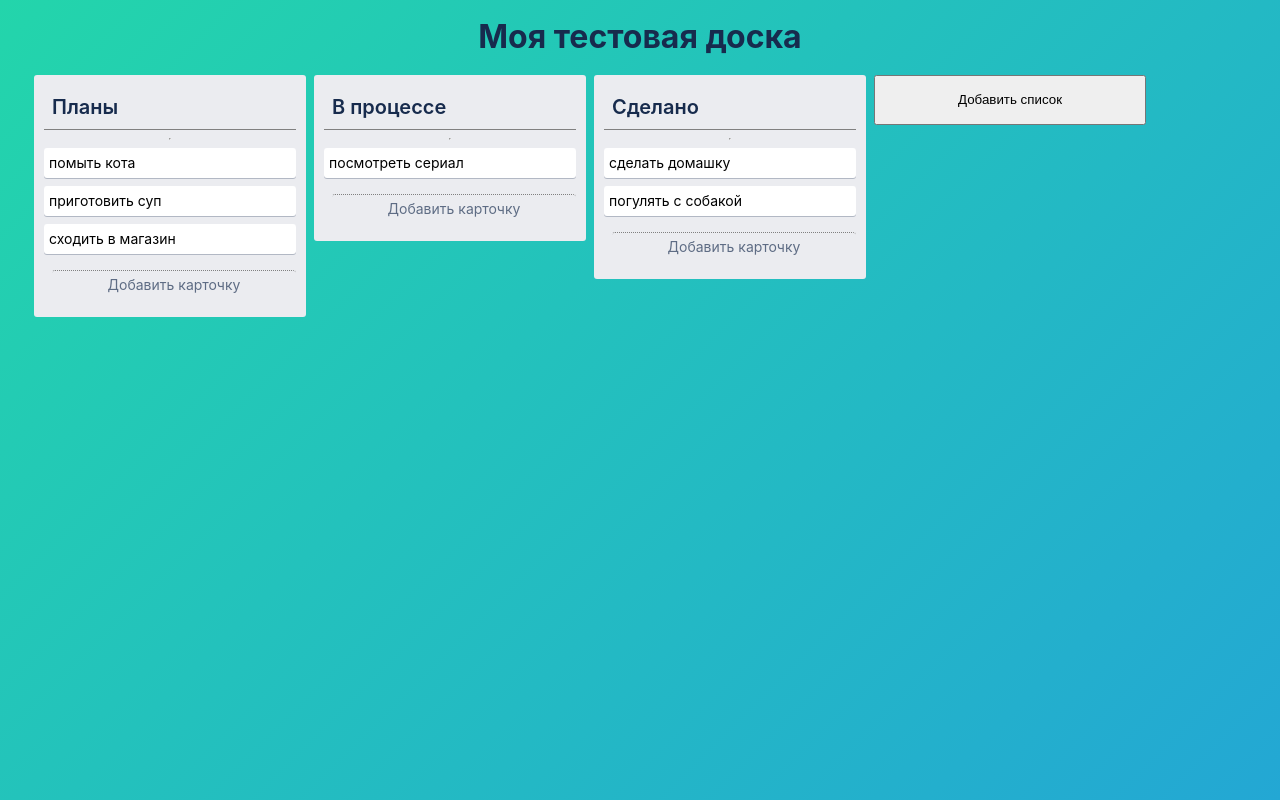
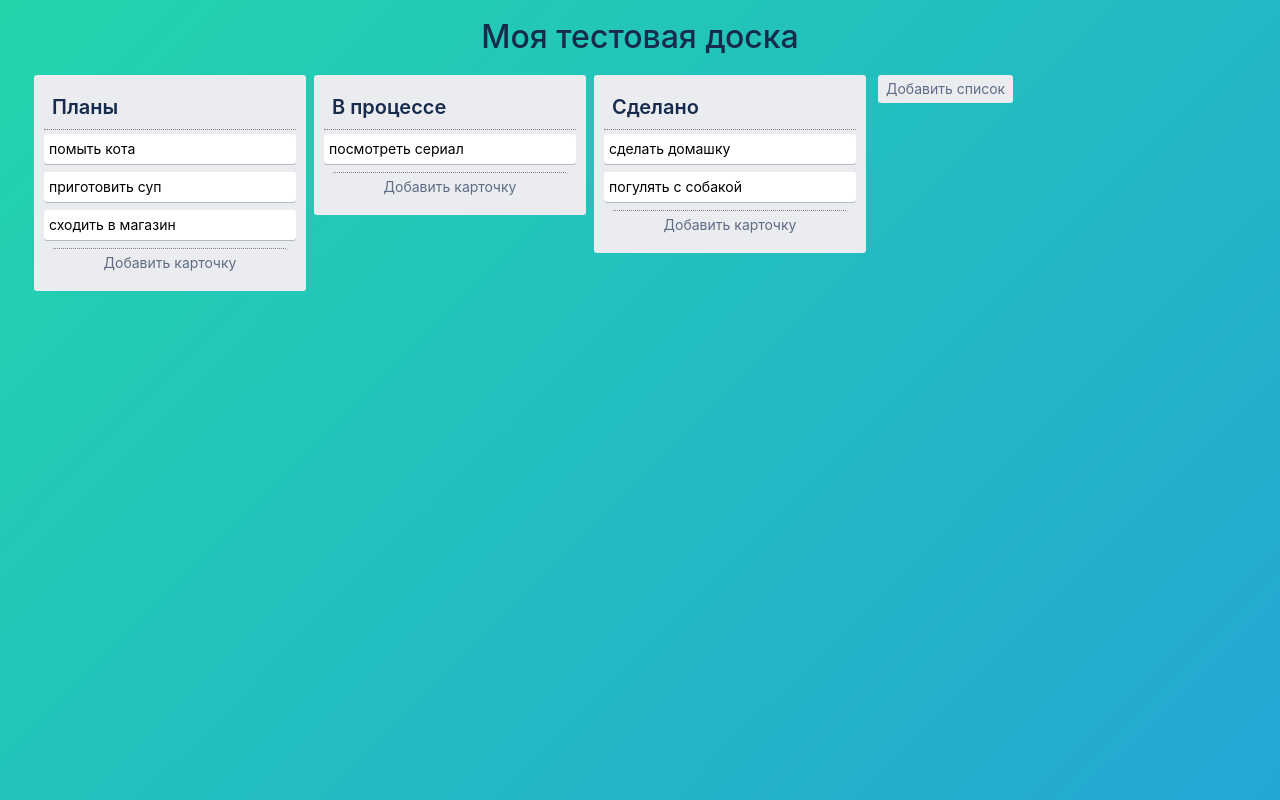
Before and after one commit to sacredrel1c/level2-1, a React (Create React App) app: page /board in a window 1280 px wide. Built offline with nearby package versions, Linux system fonts and the light colour scheme.

Commit message:
add card.tsx and card scss

```diff
--- a/src/pages/Board/Board.tsx
+++ b/src/pages/Board/Board.tsx
@@ -38,7 +38,7 @@ function Board() {
       <div className="board-container">
         <div className="board-container-row">
           {lists}
-          <button>Добавить список</button>
+          <a className="add-list">Добавить список</a>
         </div>
       </div>
     </div>
--- a/src/pages/Board/components/Board/board.scss
+++ b/src/pages/Board/components/Board/board.scss
@@ -14,6 +14,6 @@ button {
 }
 h1 {
   color: #172b4d;
-    font-weight: 700;
+    font-weight: 500;
     line-height: 32px;
 }
--- /dev/null
+++ b/src/pages/Board/components/Card/Card.tsx
@@ -0,0 +1,8 @@
+import React from 'react';
+import './card.scss';
+
+function Card(props: { title: string }) {
+  const { title } = props;
+  return <div className="card">{title}</div>;
+}
+export default Card;
--- /dev/null
+++ b/src/pages/Board/components/Card/card.scss
@@ -0,0 +1,23 @@
+.card {
+    margin: 5px;
+}
+.list-content {
+    display: flex;
+    justify-content: flex-start;
+    background-color: #fff;
+    border-radius: 3px;
+    box-shadow: 0 1px 0 #091e4240;
+    margin: 4px 0;
+    max-width: 300px;
+    min-height: 20px;
+    text-decoration: none;
+    z-index: 0;
+    font-family: -apple-system,BlinkMacSystemFont,Segoe UI,Roboto,Noto Sans,Ubuntu,Droid Sans,Helvetica Neue,sans-serif;
+    font-size: 14px;
+    font-weight: 400;
+    line-height: 20px;
+    cursor: pointer;
+  }
+  .list-content:hover {
+    background-color: rgba(196, 200, 208, 0.27);
+  }
--- a/src/pages/Board/components/List/List.tsx
+++ b/src/pages/Board/components/List/List.tsx
@@ -1,5 +1,6 @@
 import React from 'react';
 import { ICard } from '../../../../common/interfaces/ICard';
+import Card from '../Card/Card';
 import './list.scss';
 
 function List(props: { title: string; cards: ICard[] }) {
@@ -9,10 +10,9 @@ function List(props: { title: string; cards: ICard[] }) {
       <h2>
         <div className="list-title">{title}</div>
       </h2>
-      <hr />
       {cards.map((card) => (
         <div className="list-content" key={card.id}>
-          <div>{card.title}</div>
+          <Card title={card.title} />
         </div>
       ))}
       <a className="add-card">Добавить карточку</a>
--- a/src/pages/Board/components/List/list.scss
+++ b/src/pages/Board/components/List/list.scss
@@ -7,12 +7,11 @@
   background-color: #ebecf0;
   border-radius: 3px;
   min-width: 252px;
-  cursor: pointer;
   height: fit-content;
 }
 .list-title {
   text-align: left;
-  border-bottom: 1px solid gray;
+  border-bottom: 1px dotted gray;
   flex: 0 0 auto;
   min-height: 20px;
   padding: 10px 8px;
@@ -22,41 +21,45 @@
   font-weight: 600;
   font-size: 20px;
   line-height: 24px;
+  cursor: pointer;
 }
-.list-content {
-  display: flex;
-  justify-content: flex-start;
-  background-color: #fff;
-  border-radius: 3px;
-  box-shadow: 0 1px 0 #091e4240;
-  margin-bottom: 8px;
-  max-width: 300px;
-  min-height: 20px;
-  text-decoration: none;
-  z-index: 0;
-  font-family: -apple-system,BlinkMacSystemFont,Segoe UI,Roboto,Noto Sans,Ubuntu,Droid Sans,Helvetica Neue,sans-serif;
-  font-size: 14px;
-  font-weight: 400;
-  line-height: 20px;
-}
-.list-content div {
-  margin: 5px;
-}
+
 .add-card {
   border-top: 1px dotted gray;
   border-radius: 3px;
   color: #5e6c84;
   display: block;
   flex: 1 0 auto;
-  margin: 8px 0 8px 8px;
+  margin: 4px 8px;
   padding: 4px 8px;
   text-decoration: none;
   font-family: -apple-system,BlinkMacSystemFont,Segoe UI,Roboto,Noto Sans,Ubuntu,Droid Sans,Helvetica Neue,sans-serif;
-    font-size: 14px;
-    font-weight: 400;
-    line-height: 20px;
+  font-size: 14px;
+  font-weight: 400;
+  line-height: 20px;
+  cursor: pointer;
 }
 .add-card:hover {
   background-color: #091e4214;
   color: #172b4d;
 }
+.add-list {
+  background-color: #ebecf0;
+  border-radius: 3px;
+  color: #5e6c84;
+  display: flex;
+  flex: 1 0 auto;
+  margin: 0 0 8px 8px;
+  padding: 4px 8px;
+  text-decoration: none;
+  font-family: -apple-system,BlinkMacSystemFont,Segoe UI,Roboto,Noto Sans,Ubuntu,Droid Sans,Helvetica Neue,sans-serif;
+  font-size: 14px;
+  font-weight: 400;
+  line-height: 20px;
+  height: fit-content;
+  cursor: pointer;
+}
+.add-list:hover {
+  background-color: #abb3c2;
+  color: #172b4d;
+}
```
